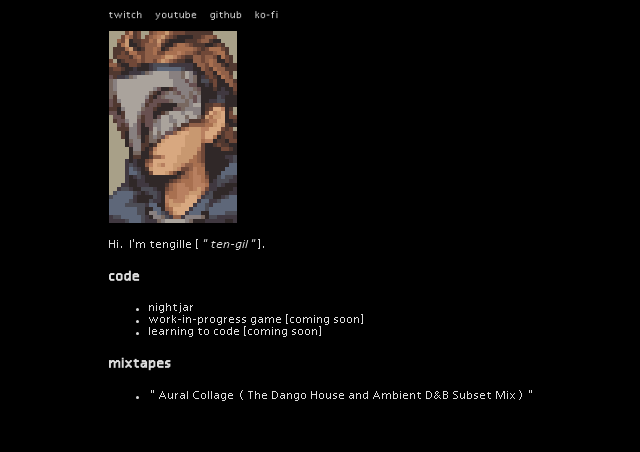
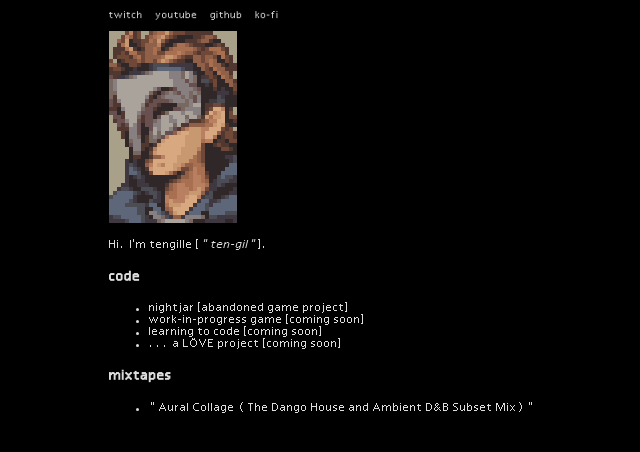
Before and after one commit to tengille/tengille.github.io, a plain HTML site: page index.html in a window 1280 px wide. Shown: the whole page, without its empty margins (211-851 px from the left). Drawn offline with Linux system fonts and the light colour scheme; files whose address does not match are found by name.

Commit message:
Update index.html

```diff
--- a/index.html
+++ b/index.html
@@ -26,9 +26,10 @@
       <h3>code</h3>
 
       <ul>
-        <li><a target="new" href="https://www.youtube.com/watch?v=vZCZZ8T7P_k&list=PLybvmiX6gT2o0W5ef-K3NuOTYcorjK3fF">nightjar</a></li>
+        <li><a target="new" href="https://www.youtube.com/watch?v=vZCZZ8T7P_k&list=PLybvmiX6gT2o0W5ef-K3NuOTYcorjK3fF">nightjar [abandoned game project]</a></li>
         <li>work-in-progress game [coming soon]</li>
         <li>learning to code [coming soon]</li>
+        <li>... a LÖVE project [coming soon]</li>
       </ul>
 
       <h3>mixtapes</h3>
```
